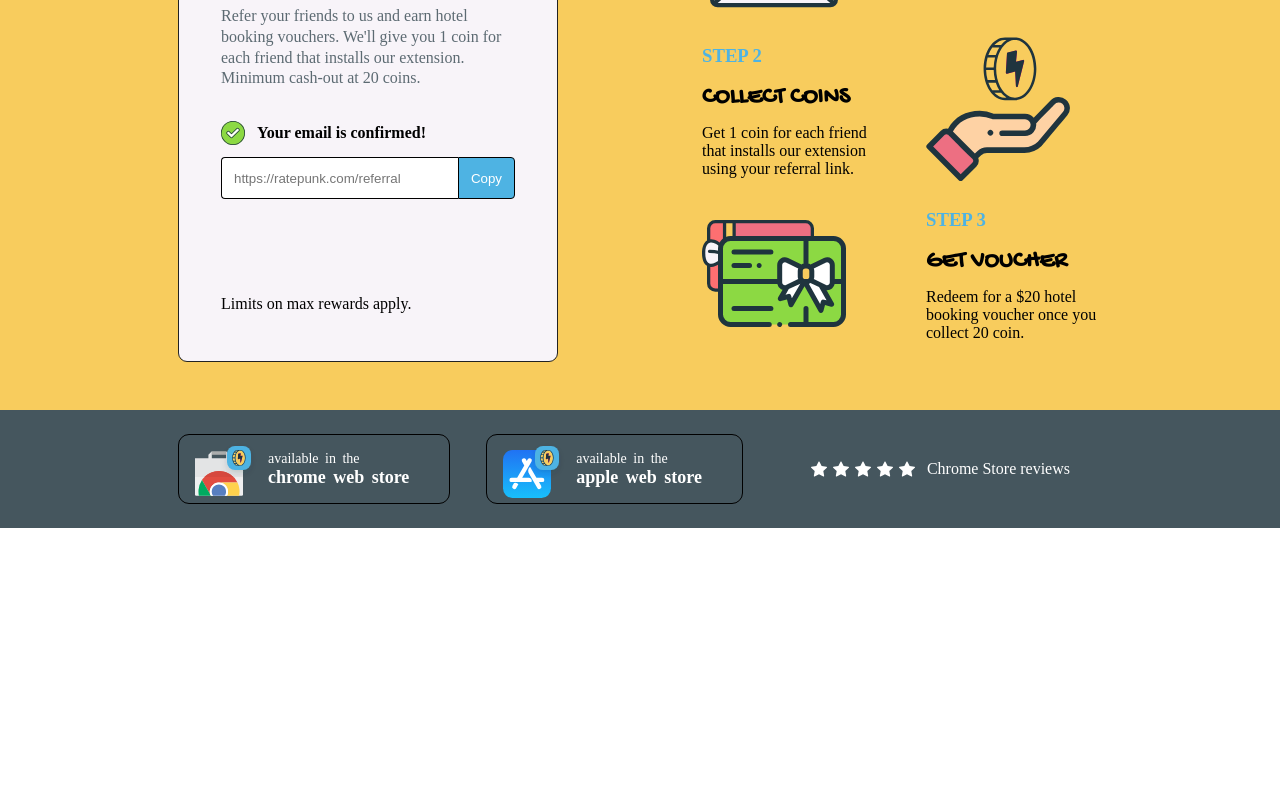
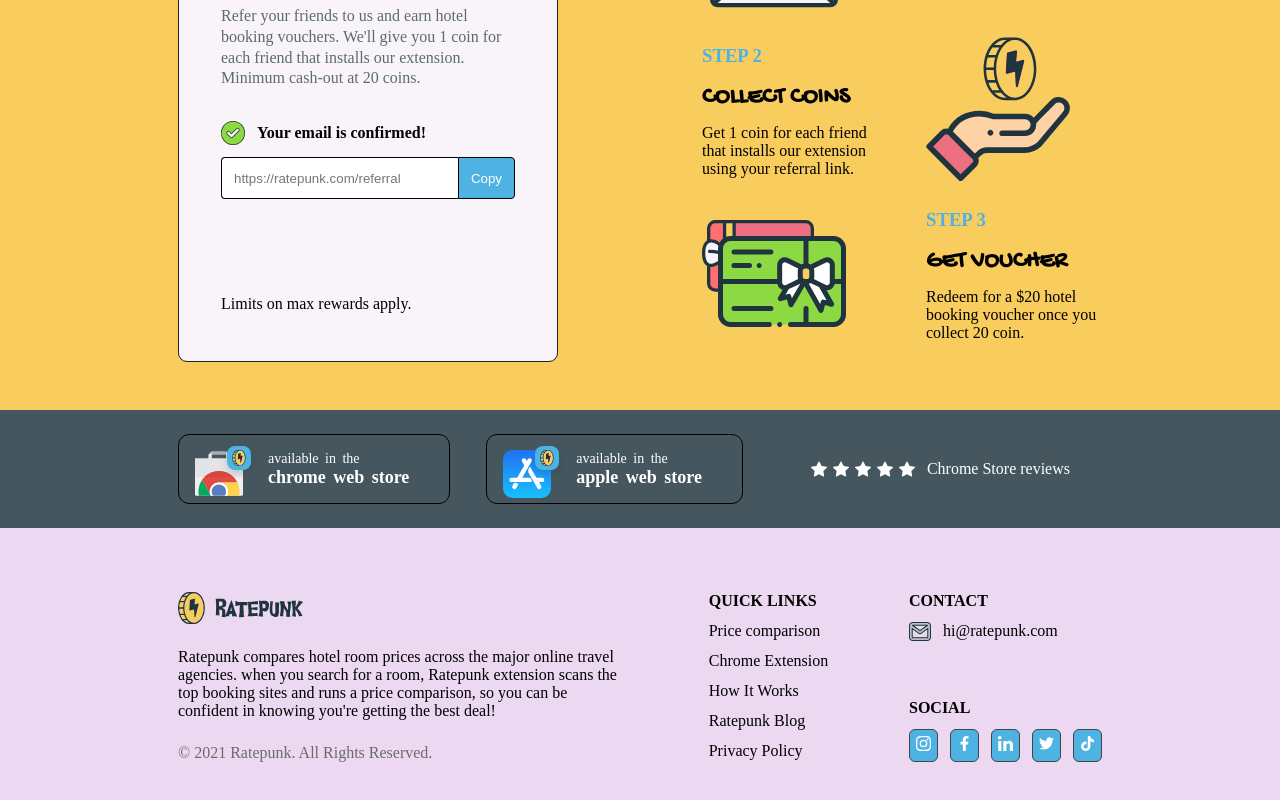
Before and after one commit to kennyoungC/Ratepunk-Challenge, a React (Create React App) app: page / in a window 1280 px wide. Shown: the part 274-1074 px from the top of the page. Before the commit the page ends 802 px from the top, so only its background shows below. Built offline with nearby package versions, Linux system fonts and the light colour scheme.

Commit message:
footer for desktop version

```diff
--- a/src/App.js
+++ b/src/App.js
@@ -1,4 +1,5 @@
 import Advert from "./components/Advert/Advert"
+import Footer from "./components/Footer/Footer"
 import Mainpage from "./components/Main_Page/Mainpage"
 import NavBar from "./components/Navbar/NavBar"
 
@@ -9,6 +10,7 @@
       <hr className="line"></hr>
       <Mainpage />
       <Advert />
+      <Footer />
     </div>
   )
 }
--- /dev/null
+++ b/src/components/Footer/Footer.jsx
@@ -0,0 +1,84 @@
+import React from "react"
+import "../Styles/Footer.css"
+import logo from "../../assets/logo.svg"
+import email from "../../assets/email.svg"
+import linkedIn from "../../assets/linkedin.svg"
+import facebook from "../../assets/facebook.svg"
+import twitter from "../../assets/twitter.svg"
+import instagram from "../../assets/instagram.svg"
+import tiktok from "../../assets/tiktok.svg"
+const Footer = () => {
+  return (
+    <footer className="footer-section">
+      <div className="container ">
+        <div className="footer">
+          <div>
+            <img src={logo} alt="logo icon" />
+            <p>
+              Ratepunk compares hotel room prices across the major online travel
+              agencies. when you search for a room, Ratepunk extension scans the
+              top booking sites and runs a price comparison, so you can be
+              confident in knowing you're getting the best deal!
+            </p>
+            <p>&copy; 2021 Ratepunk. All Rights Reserved.</p>
+          </div>
+          <div>
+            <h4>QUICK LINKS</h4>
+            <ul>
+              <li>
+                <a href="/">Price comparison</a>
+              </li>
+              <li>
+                <a href="/">Chrome Extension</a>
+              </li>
+              <li>
+                <a href="/">How It Works</a>
+              </li>
+              <li>
+                <a href="/">Ratepunk Blog</a>
+              </li>
+              <li>
+                <a href="/">Privacy Policy</a>
+              </li>
+            </ul>
+          </div>
+          <div>
+            <div className="contact-box">
+              <h4>CONTACT</h4>
+              <div>
+                <img src={email} alt="" />
+                <p>
+                  <a href="mailto:hi@ratepunk.com">hi@ratepunk.com</a>
+                </p>
+              </div>
+            </div>
+            <div className="social-box">
+              <h4>SOCIAL</h4>
+              <div>
+                <div>
+                  {" "}
+                  <img src={instagram} alt="instagram icon" />
+                </div>
+                <div>
+                  <img src={facebook} alt="facebook icon" />
+                </div>
+                <div>
+                  <img src={linkedIn} alt="linkedIn icon" />
+                </div>
+                <div>
+                  {" "}
+                  <img src={twitter} alt="twitter icon" />
+                </div>
+                <div>
+                  <img src={tiktok} alt="tiktok icon" />
+                </div>
+              </div>
+            </div>
+          </div>
+        </div>
+      </div>
+    </footer>
+  )
+}
+
+export default Footer
--- /dev/null
+++ b/src/components/Styles/Footer.css
@@ -0,0 +1,91 @@
+@import url("https://fonts.googleapis.com/css2?family=Gochi+Hand&display=swap");
+* {
+  margin: 0;
+  padding: 0;
+  box-sizing: border-box;
+}
+
+.container {
+  width: 960px;
+  margin: 0 auto;
+  padding: 16px 20px;
+}
+
+hr.line {
+  border-top: 2px solid black;
+}
+
+.footer-section {
+  background-color: #ecd8f1;
+}
+
+.footer {
+  display: flex;
+  justify-content: space-between;
+  flex-direction: row;
+  padding: 48px 0px;
+}
+.footer > div:first-child {
+  display: flex;
+  flex-direction: column;
+  align-items: flex-start;
+  gap: 24px;
+  max-width: 450px;
+}
+.footer > div:first-child p:last-of-type {
+  color: #6b6b6b;
+}
+.footer div:nth-of-type(2) h4 {
+  margin-bottom: 12px;
+}
+.footer div:nth-of-type(2) ul {
+  display: flex;
+  flex-direction: column;
+  gap: 12px;
+  list-style: none;
+}
+.footer div:nth-of-type(2) ul a {
+  text-decoration: none;
+  color: black;
+}
+.footer div:nth-of-type(2) ul a:hover {
+  color: #88ccec;
+}
+.footer > div:last-of-type {
+  display: flex;
+  justify-content: space-between;
+  flex-direction: column;
+  gap: 58px;
+}
+.footer > div:last-of-type h4 {
+  margin-bottom: 12px;
+}
+.footer > div:last-of-type .contact-box div {
+  display: flex;
+  align-items: center;
+  flex-direction: row;
+  gap: 12px;
+}
+.footer > div:last-of-type .contact-box div a {
+  text-decoration: none;
+  color: black;
+}
+.footer > div:last-of-type .social-box h4 {
+  margin-bottom: 12px;
+}
+.footer > div:last-of-type .social-box > div {
+  display: flex;
+  flex-direction: row;
+  gap: 12px;
+}
+.footer > div:last-of-type .social-box > div div {
+  border-radius: 6px;
+  background-color: #4eb3e3;
+  padding: 6px;
+  border: 1px solid #444;
+}
+.footer > div:last-of-type .social-box > div div img {
+  width: 15px !important;
+  height: 15px !important;
+  width: 100%;
+}/*# sourceMappingURL=Footer.css.map */
--- /dev/null
+++ b/src/components/Styles/Footer.scss
@@ -0,0 +1,87 @@
+@import "../Styles/Index.scss";
+
+.footer-section {
+  background-color: #ecd8f1;
+}
+
+.footer {
+  // @include flexbox(row);
+  display: flex;
+  justify-content: space-between;
+  flex-direction: row;
+  padding: 48px 0px;
+  > div:first-child {
+    display: flex;
+    flex-direction: column;
+    align-items: flex-start;
+    gap: 24px;
+    max-width: 450px;
+    p:last-of-type {
+      color: #6b6b6b;
+    }
+  }
+  div:nth-of-type(2) {
+    h4 {
+      margin-bottom: 12px;
+    }
+    ul {
+      display: flex;
+      flex-direction: column;
+      gap: 12px;
+      list-style: none;
+      a {
+        text-decoration: none;
+        color: black;
+        &:hover {
+          color: #88ccec;
+        }
+      }
+    }
+  }
+  > div:last-of-type {
+    display: flex;
+    justify-content: space-between;
+    flex-direction: column;
+    gap: 58px;
+    h4 {
+      margin-bottom: 12px;
+    }
+
+    .contact-box {
+      div {
+        display: flex;
+        align-items: center;
+        flex-direction: row;
+        gap: 12px;
+        a {
+          text-decoration: none;
+          color: black;
+        }
+      }
+    }
+
+    .social-box {
+      h4 {
+        margin-bottom: 12px;
+      }
+      > div {
+        display: flex;
+        flex-direction: row;
+        gap: 12px;
+
+        div {
+          border-radius: 6px;
+          background-color: #4eb3e3;
+
+          padding: 6px;
+          border: 1px solid #444;
+          img {
+            width: 15px !important;
+            height: 15px !important;
+            width: 100%;
+          }
+        }
+      }
+    }
+  }
+}
```
Also changed, not shown: 1 other file (tests, documents, lock files or other folders).
